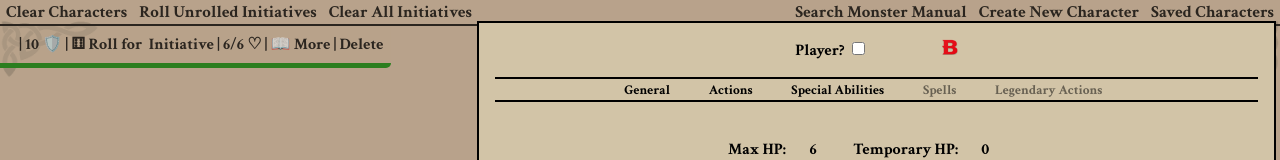
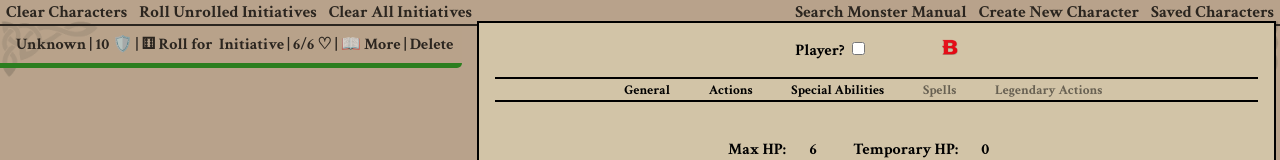
Before and after one commit to brewchetta/monstrous-initiative-tracker, a React (Create React App) app: page / in a window 1280 px wide. Both pictures are taken after a click on the button "Create New Character". Shown: the top 160 px of the page. Built offline with nearby package versions, Linux system fonts and the light colour scheme; no server answers.

Commit message:
unnamed characters are now listed as 'Unknown' on their card

```diff
--- a/src/components/initiative-list/InitiativeCard.js
+++ b/src/components/initiative-list/InitiativeCard.js
@@ -102,7 +102,7 @@ export default function InitiativeCard({character, index, updateCharacter}) {
     }
   }
 
-  const renderName = () => `${character.name}${character.char_class ? ` the ${character.char_class}` : ""}`
+  const renderName = () => `${character.name || "Unknown"}${character.char_class ? ` the ${character.char_class}` : ""}`
 
   const renderClass = () => (
     currentHitPoints > character.hit_points / 2 ? "initiative-card"
```
